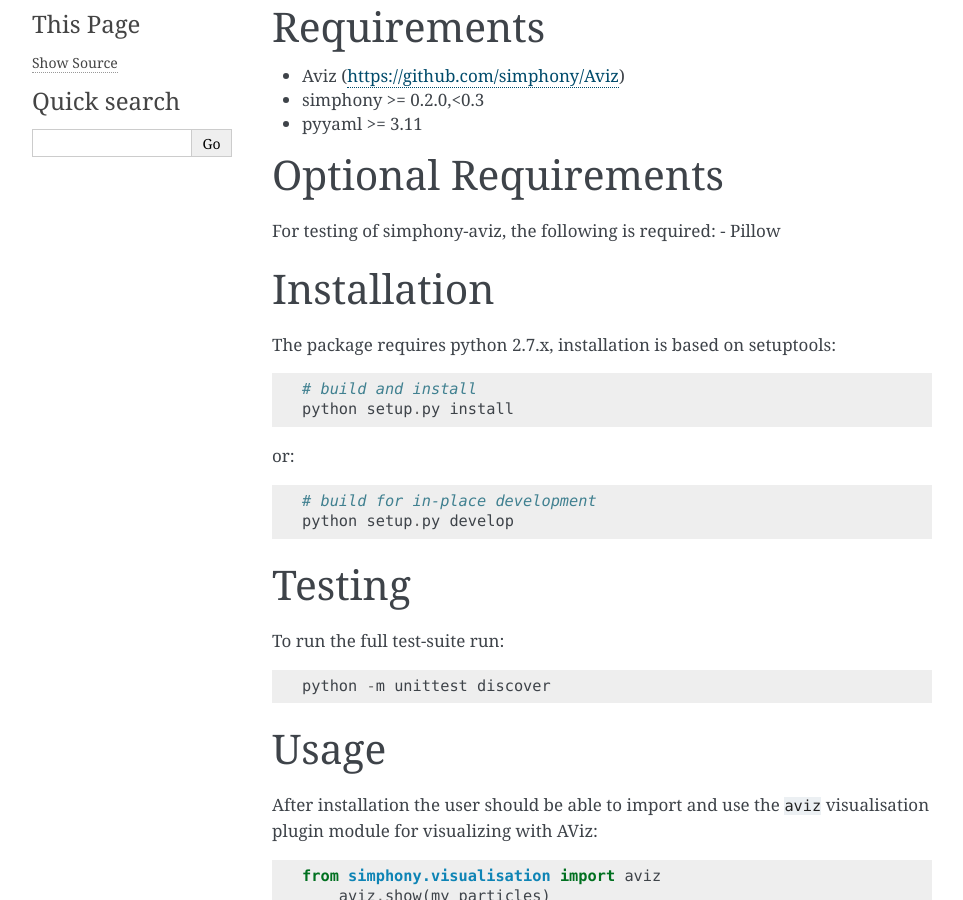
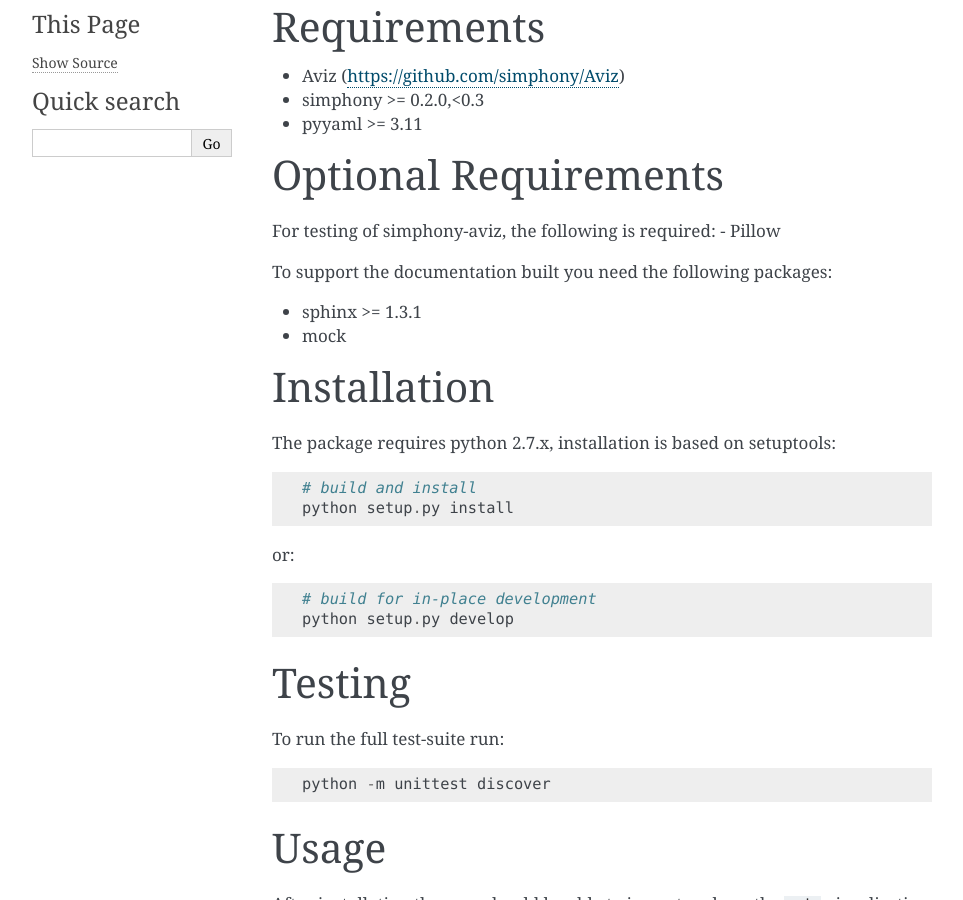
Before and after one commit to simphony/simphony-aviz, a Sphinx documentation site: the page built from docs/source/index.rst, in a window 1280 px wide and 900 px high, scrolled down 308 px. Shown: the whole window, without its empty margins (148-1111 px from the left). Built offline with Sphinx 7.4.7, drawn with Linux system fonts in a browser that asks for light colours.

Commit message:
Updating version of sphinx
Using extension 'sphinx.ext.napoleon' instead of
'sphinxcontrib.napoleon'

```diff
--- a/README.rst
+++ b/README.rst
@@ -37,6 +37,11 @@
 For testing of simphony-aviz, the following is required:
 - Pillow
 
+To support the documentation built you need the following packages:
+
+- sphinx >= 1.3.1
+- mock
+
 Installation
 ------------
 
--- a/doc_requirements.txt
+++ b/doc_requirements.txt
@@ -1,3 +1,2 @@
-sphinx >= 1.2.3
-sphinxcontrib-napoleon >= 0.2.10
+sphinx >= 1.3.1
 mock
--- a/docs/source/conf.py
+++ b/docs/source/conf.py
@@ -33,7 +33,7 @@
     'sphinx.ext.ifconfig',
     'sphinx.ext.viewcode',
     'sphinx.ext.autosummary',
-    'sphinxcontrib.napoleon'
+    'sphinx.ext.napoleon'
 ]
 
 # Add any paths that contain templates here, relative to this directory.
```
